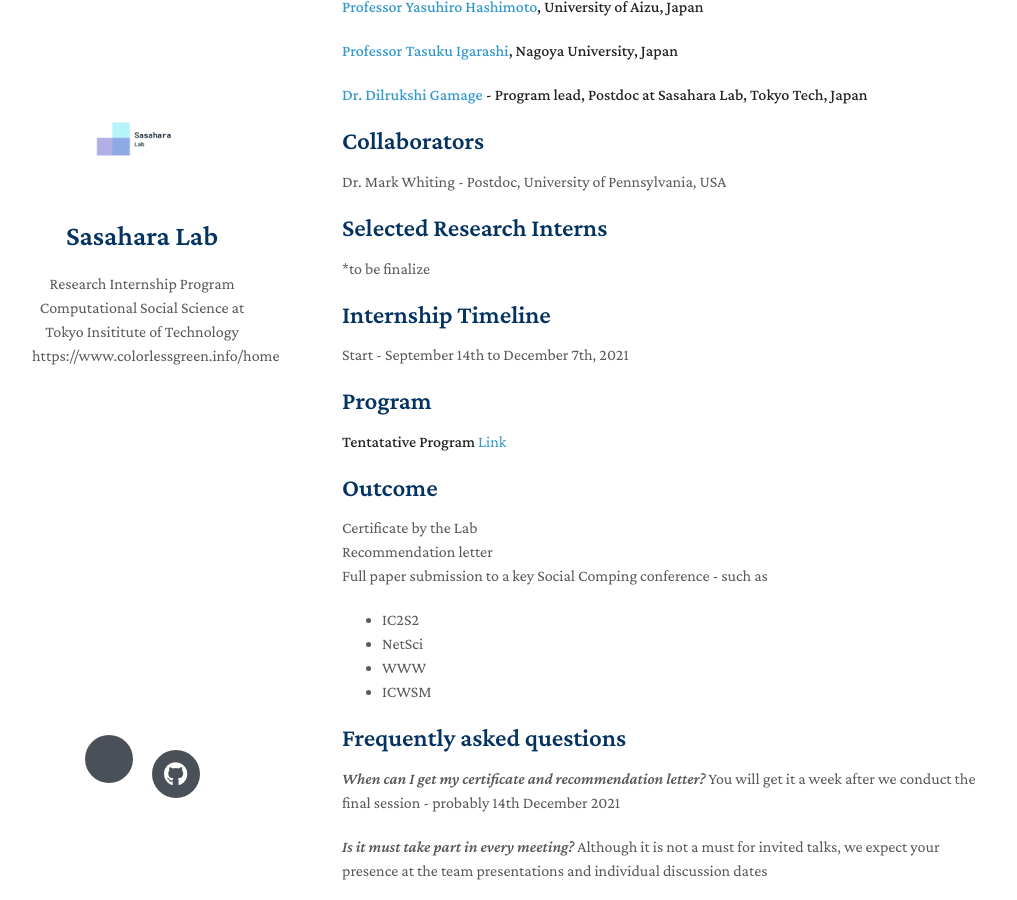
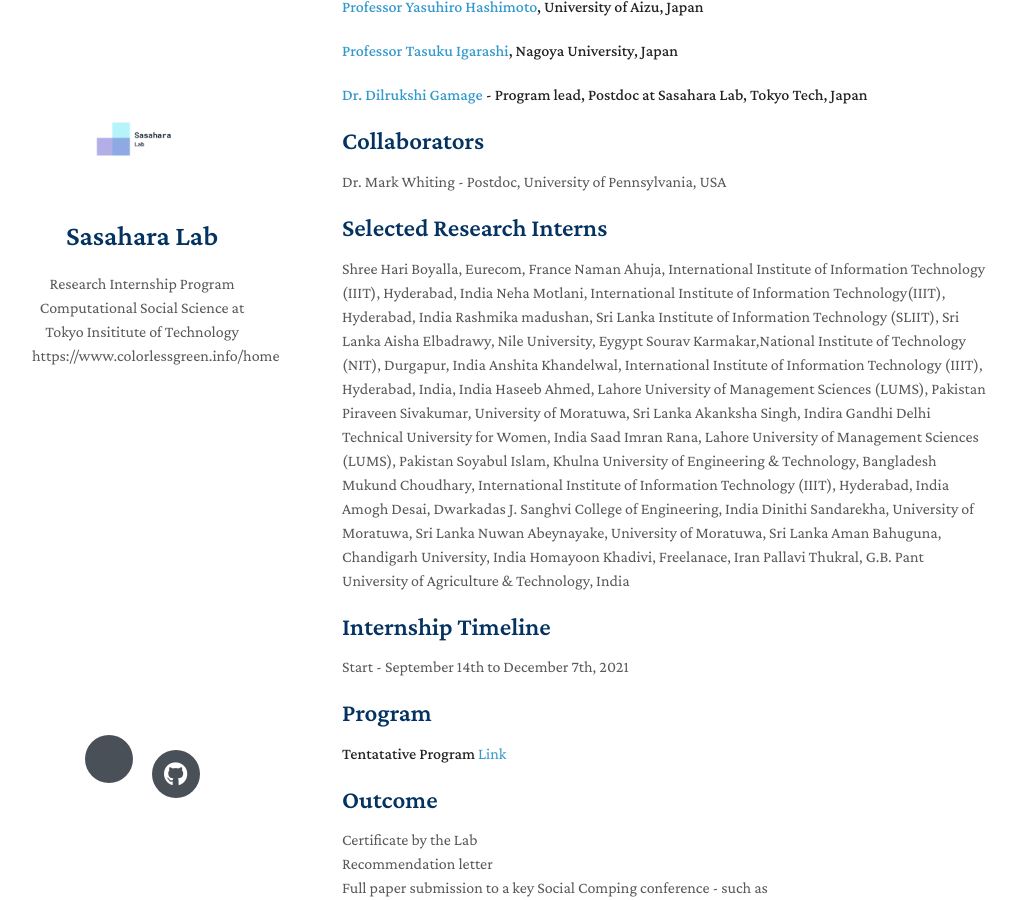
Before and after one commit to TokyoTech-SasaharaLAB-CREST/Research-Internship, a Jekyll site: the page built from index.md, in a window 1280 px wide and 900 px high, scrolled down 292 px. Shown: the whole window, without its empty margins (128-1145 px from the left). Built offline with Jekyll 4.4.1, drawn with Linux system fonts in a browser that asks for light colours; nearby versions of some CDN libraries; a style sheet for code colours, icons or effects is not loaded; our own code applies the rules of GitHub Pages for plain Markdown files.

Commit message:
Update index.md

```diff
--- a/index.md
+++ b/index.md
@@ -20,7 +20,25 @@ Sasahara Lab's Research Intership program is a 12 weeks intense program with mix
 Dr. Mark Whiting - Postdoc, University of Pennsylvania, USA
 
 ## Selected Research Interns
-*to be finalize
+Shree Hari Boyalla, Eurecom, France
+Naman Ahuja, International Institute of Information Technology (IIIT), Hyderabad, India
+Neha Motlani, International Institute of Information Technology(IIIT), Hyderabad, India
+Rashmika madushan, Sri Lanka Institute of Information Technology (SLIIT), Sri Lanka
+Aisha Elbadrawy, Nile University, Eygypt
+Sourav Karmakar,National Institute of Technology (NIT), Durgapur, India
+Anshita Khandelwal, International Institute of Information Technology (IIIT), Hyderabad, India, India
+Haseeb Ahmed, Lahore University of Management Sciences (LUMS), Pakistan
+Piraveen Sivakumar, University of Moratuwa, Sri Lanka
+Akanksha Singh, Indira Gandhi Delhi Technical University for Women, India
+Saad Imran Rana, Lahore University of Management Sciences (LUMS), Pakistan
+Soyabul Islam, Khulna University of Engineering & Technology, Bangladesh
+Mukund Choudhary, International Institute of Information Technology (IIIT), Hyderabad, India
+Amogh Desai, Dwarkadas J. Sanghvi College of Engineering, India
+Dinithi Sandarekha, University of Moratuwa, Sri Lanka
+Nuwan Abeynayake, University of Moratuwa, Sri Lanka
+Aman Bahuguna, Chandigarh University, India
+Homayoon Khadivi, Freelanace, Iran
+Pallavi Thukral, G.B. Pant University of Agriculture & Technology, India
 
 ## Internship Timeline
 Start - September 14th to  December 7th, 2021
```
